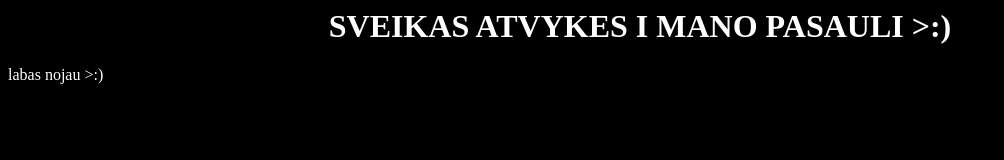
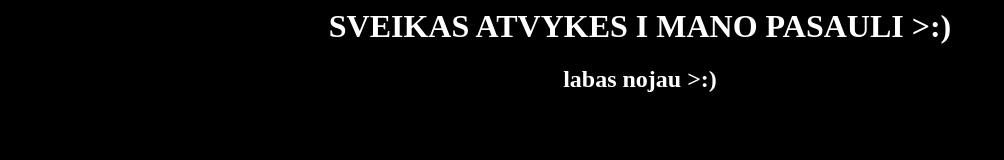
Before and after one commit to hiscookie6-9/l, a plain HTML site: page index.html in a window 1280 px wide. Shown: the whole page, without its empty margins (0-1004 px from the left). Drawn offline with Linux system fonts and the light colour scheme.

Commit message:
Update index.html

```diff
--- a/index.html
+++ b/index.html
@@ -1,4 +1,4 @@
 <body style="background-color: black; color: white;">
   <center><h1><b>SVEIKAS ATVYKES I MANO PASAULI >:)</b></h1></center>
 </body>
-labas nojau >:)
+<center><h2>labas nojau >:)</h2></center>
```
